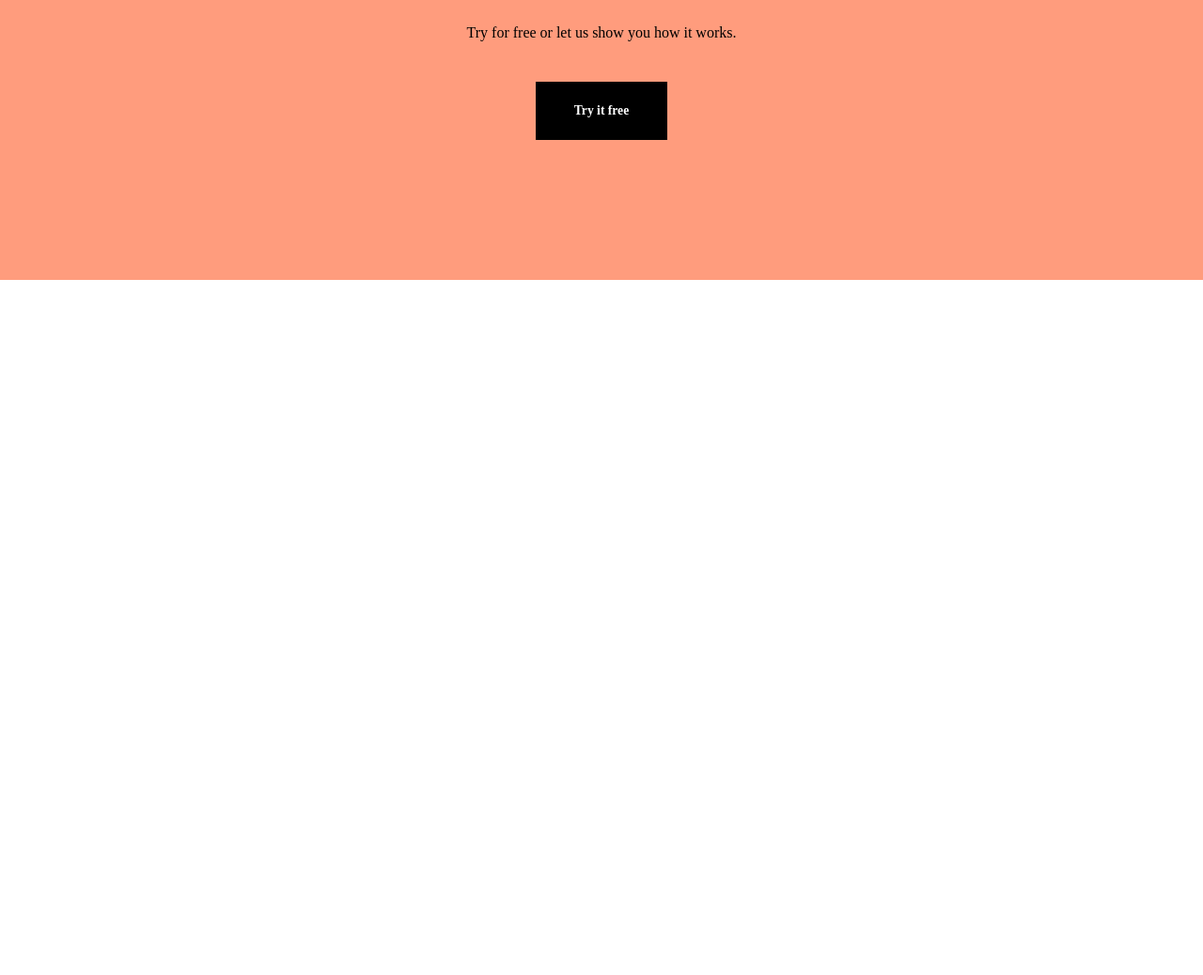
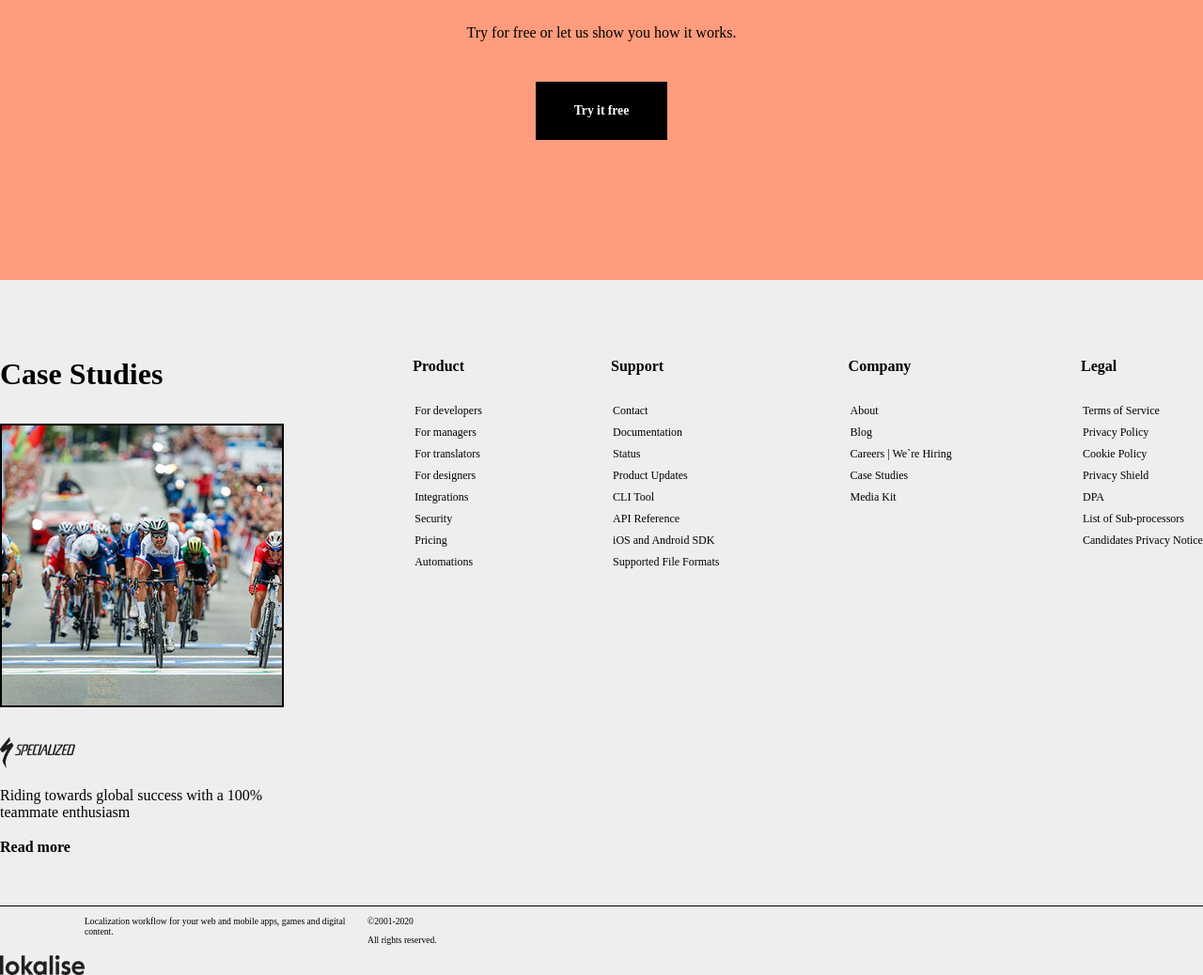
Before and after one commit to KatrinKriv/Maket, a plain HTML site: page index.html in a window 1280 px wide. Shown: the part 9089-10127 px from the top of the page at 94% size. Before the commit the page ends 9387 px from the top, so only its background shows below. Drawn offline with Linux system fonts and the light colour scheme.

Commit message:
4 blabla

```diff
--- /dev/null
+++ b/css/footer.css
@@ -0,0 +1,84 @@
+.footer_background{
+    background-color: #EEEEEE;
+}
+
+.footer{
+    display: flex;
+    justify-content: space-between;
+    align-items: start;
+    border-bottom: 1px solid black;
+}
+
+h6{
+    font-size: 2rem;
+    font-weight: 600;
+    line-height: 50px;
+    text-align: left;
+    margin-bottom: 28px;
+}
+
+.cyclists{
+    border: 1px solid black;
+    margin-bottom: 32px;
+    display: block;
+}
+
+.footer_case_studies_text{
+    max-width: 290px;
+    font-size: 1rem;
+    font-weight: 400;
+    margin-bottom: 15px;
+    text-align: left;
+}
+
+.footer_case_studies_link{
+    font-size: 1rem;
+    font-weight: 600;
+    margin-bottom: 95px;
+    color: black;
+}
+
+.footer_case_studies{
+
+    margin-bottom: 52px;
+}
+
+.footer_link{
+    color: black;
+}
+
+.footer_link h3{
+    font-size: 1rem;
+    font-weight: 600;
+    margin: 80px 0 21px 0;
+    text-align: left;
+
+}
+
+.footer_link ul{
+    list-style: none;
+    margin-left: -38px;
+}
+
+.footer_link a{
+    color: black;
+    font-size: 0.75rem;
+    font-weight: 400;
+}
+
+.footer_contact_info{
+    display: flex;
+    flex: 1 2 700px 1;
+
+}
+
+.footer_contact_info img{
+    margin-top: 52px;
+}
+
+.footer_contact_info p{
+    font-size: 0.6rem;
+    font-weight: 400;
+    max-width: 301px;
+    align-self: start;
+}
--- a/css/main.css
+++ b/css/main.css
@@ -9,6 +9,7 @@
 @import "banner_software.css";
 @import "banner_worktools.css";
 @import "banner_localize.css";
+@import "footer.css";
 *{
     box-sizing: border-box;
 }
--- a/index.html
+++ b/index.html
@@ -270,4 +270,83 @@
             </div>
         </div>
 </body>
+<footer>
+    <div class="footer_background">
+        <div class="container footer">
+            <div class="footer_case_studies">
+                <h6>
+                    Case Studies
+                </h6>
+                <img class="cyclists" src="img/cyclists.png" alt="cyclists">
+                <img src="img/symbol_6.png" alt="logo_specialized">
+                <p class="footer_case_studies_text">Riding towards global success with a 100% teammate enthusiasm</p>
+                <a class="footer_case_studies_link" href="#">Read more</a>
+            </div>
+            <div class="footer_link">
+                <h3>Product</h3>
+                <ul>
+                    <li><a href="#">For developers</a></li>
+                    <li><a href="#">For managers</a></li>
+                    <li><a href="#">For translators</a></li>
+                    <li><a href="#">For designers</a></li>
+                    <li><a href="#">Integrations</a></li>
+                    <li><a href="#">Security</a></li>
+                    <li><a href="#">Pricing</a></li>
+                    <li><a href="#">Automations</a></li>
+                </ul>
+            </div>
+
+            <div class="footer_link">
+                <h3>Support</h3>
+                <ul>
+                    <li><a href="#">Contact</a></li>
+                    <li><a href="#">Documentation</a></li>
+                    <li><a href="#">Status</a></li>
+                    <li><a href="#">Product Updates</a></li>
+                    <li><a href="#"><span class="ttu">CLI</span> Tool</a></li>
+                    <li><a href="#"><span class="ttu">API</span> Reference</a></li>
+                    <li><a href="#">i<span class="ttu">OS</span> and Android <span class="ttu">SDK</span></a></li>
+                    <li><a href="#">Supported File Formats</a></li>
+                </ul>
+            </div>
+
+            <div class="footer_link">
+                <h3>Company</h3>
+                <ul>
+                    <li><a href="#">About</a></li>
+                    <li><a href="#">Blog</a></li>
+                    <li><a href="#">Careers | We`re Hiring</a></li>
+                    <li><a href="#">Case Studies</a></li>
+                    <li><a href="#">Media Kit</a></li>
+                </ul>
+            </div>
+
+            <div class="footer_link">
+                <h3>Legal</h3>
+                <ul>
+                    <li><a href="#">Terms of Service</a></li>
+                    <li><a href="#">Privacy Policy</a></li>
+                    <li><a href="#">Cookie Policy</a></li>
+                    <li><a href="#">Privacy Shield</a></li>
+                    <li><a href="#"><span class="ttu">DPA</span></a></li>
+                    <li><a href="#">List of Sub-processors</a></li>
+                    <li><a href="#">Candidates Privacy Notice</a></li>
+                </ul>
+            </div>
+
+
+        </div>
+
+        <div class="container footer_contact_info">
+            <img src="img/symbol_7.png" alt="lokalise_logo">
+            <p>Localization workflow for your web and mobile apps, games and digital content.</p>
+
+
+            <div>
+                <p>©2001-2020</p>
+                <p>All rights reserved.</p>
+            </div>
+        </div>
+    </div>
+</footer>
 </html>
```
Also changed, not shown: img/cyclists.png (added), img/symbol_6.png (added), img/symbol_7.png (added).
